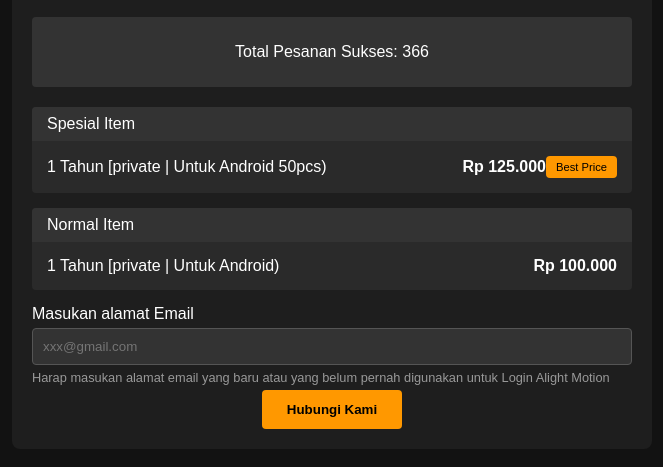
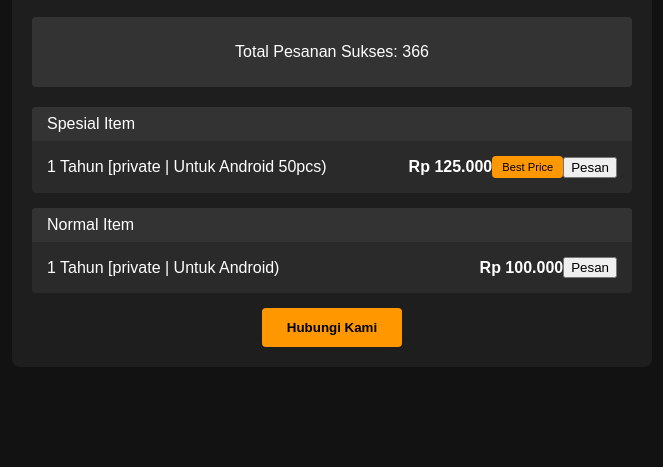
Before and after one commit to nyzzhemsworth/tester, a plain HTML site: page index.html in a window 1280 px wide. Shown: the part 97-564 px from the top of the page, without its empty margins (308-971 px from the left). Drawn offline with Linux system fonts and the light colour scheme.

Commit message:
Update index.html

```diff
--- a/index.html
+++ b/index.html
@@ -23,6 +23,7 @@
         <div class="item-deskripsi">1 Tahun [private | Untuk Android 50pcs)</div>
         <div class="item-harga">Rp 125.000</div>
         <div class="best-price">Best Price</div>
+        <button class="pesan-button">Pesan</button>
     </div>
 </div>
 
@@ -31,13 +32,8 @@
     <div class="item-content">
         <div class="item-deskripsi">1 Tahun [private | Untuk Android)</div>
         <div class="item-harga">Rp 100.000</div>
+        <button class="pesan-button">Pesan</button>
     </div>
-        </div>
-
-        <div class="email-input">
-            <p>Masukan alamat Email</p>
-            <input type="email" placeholder="xxx@gmail.com">
-            <p class="email-info">Harap masukan alamat email yang baru atau yang belum pernah digunakan untuk Login Alight Motion</p>
 </div>
 
         <footer>
```
Lines whose indentation alone changed are shown as unchanged.
